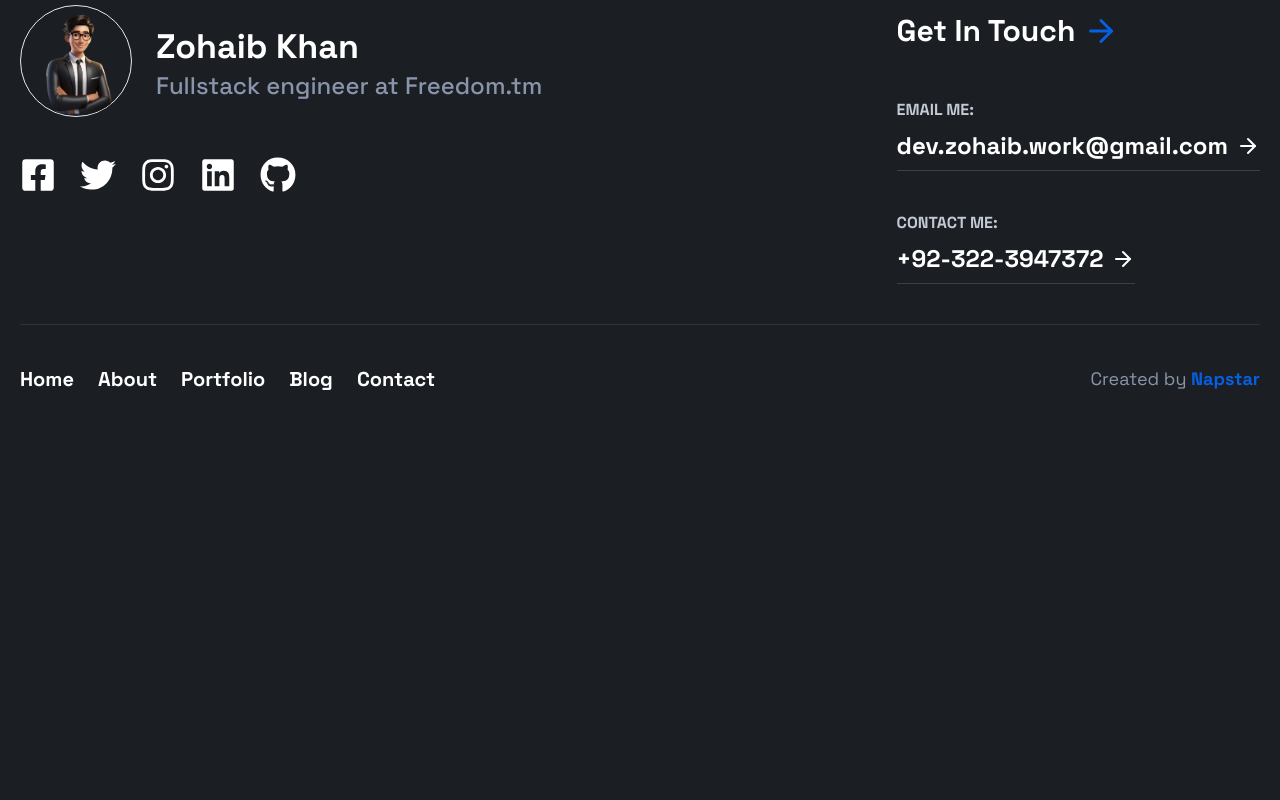
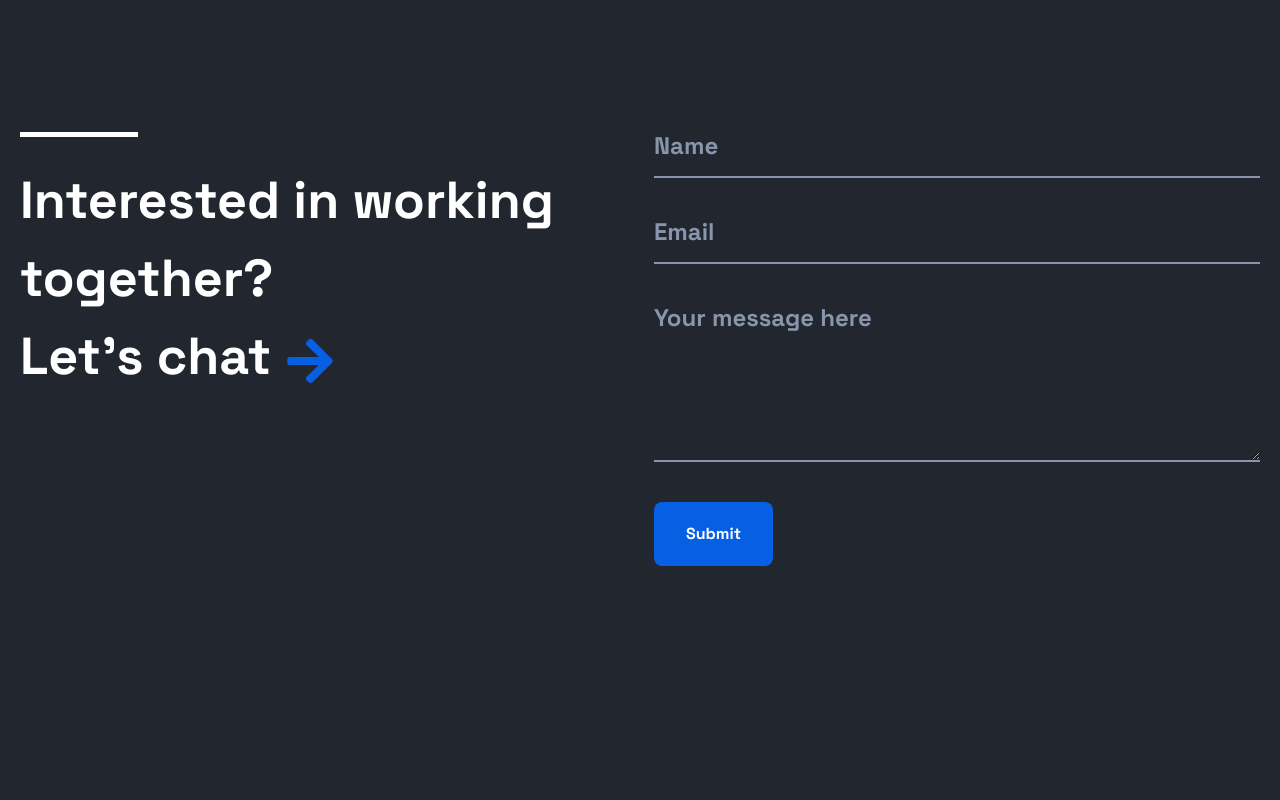
Before and after one commit to napstar-420/my-portfolio-v2, a Next.js app: page / in a window 1280 px wide. Shown: the part 6380-7180 px from the top of the page. Before the commit the page ends 6813 px from the top, so only its background shows below. Built offline with nearby package versions, Linux system fonts and the light colour scheme.

Commit message:
chore: create contact me section of homepage

```diff
--- a/app/globals.css
+++ b/app/globals.css
@@ -110,7 +110,7 @@ body {
   ---------------------------------------
   */
   .primary-btn {
-    @apply pointer inline-block w-full rounded-lg bg-primary px-8 py-[18px] text-center font-bold text-neutral-100 sm:w-max sm:px-8 sm:py-5;
+    @apply inline-block w-full cursor-pointer rounded-lg bg-primary px-8 py-[18px] text-center font-bold text-neutral-100 sm:w-max sm:px-8 sm:py-5;
     transform-style: preserve-3d;
     text-decoration: none;
     transition:
--- a/app/page.tsx
+++ b/app/page.tsx
@@ -3,6 +3,7 @@ import About from '@/app/ui/Home/about';
 import Skills from '@/app/ui/Home/skills';
 import Portfolio from '@/app/ui/Home/portfolio';
 import Testimonials from '@/app/ui/Home/testimonials';
+import Contact from '@/app/ui/Home/contact';
 
 export default function Home() {
   return (
@@ -12,6 +13,7 @@ export default function Home() {
       <Skills />
       <Portfolio />
       <Testimonials />
+      <Contact />
     </main>
   );
 }
--- /dev/null
+++ b/app/ui/Home/contact.tsx
@@ -0,0 +1,29 @@
+import { FaArrowRight } from 'react-icons/fa';
+import Input from '@/app/ui/input';
+import TextArea from '@/app/ui/textarea';
+
+export default function Contact() {
+  return (
+    <div className="bg-neutral-700 bg-opacity-40 px-5 py-24 sm:py-28 md:py-40 lg:py-60">
+      <div className="mx-auto grid max-w-7xl gap-7 md:grid-cols-2">
+        <div>
+          <div className="heading-top-line"></div>
+          <h2 className="text-display-3">
+            Interested in working together?
+            <br />
+            Let&apos;s chat{' '}
+            <FaArrowRight className="inline rotate-90 text-primary md:rotate-0" />
+          </h2>
+        </div>
+        <form className="grid gap-10">
+          <Input type="text" placeholder="Name" required />
+          <Input type="email" placeholder="Email" required />
+          <TextArea placeholder="Your message here" required />
+          <button className="primary-btn" type="submit">
+            Submit
+          </button>
+        </form>
+      </div>
+    </div>
+  );
+}
--- /dev/null
+++ b/app/ui/input.tsx
@@ -0,0 +1,16 @@
+interface InputProps {
+  type: string;
+  placeholder?: string;
+  required?: boolean;
+}
+
+export default function Input({ type, placeholder, required }: InputProps) {
+  return (
+    <input
+      required={required}
+      type={type}
+      placeholder={placeholder}
+      className="text-400 inline-block w-full border-b-2 border-b-neutral-500 bg-transparent pb-4 font-bold text-neutral-100 transition-colors duration-200 ease-in-out placeholder:text-neutral-500 hover:border-b-neutral-100 focus:border-b-neutral-100 focus:outline-none"
+    />
+  );
+}
--- /dev/null
+++ b/app/ui/textarea.tsx
@@ -0,0 +1,15 @@
+interface TextAreaProps {
+  placeholder: string;
+  required?: boolean;
+}
+
+export default function Input({ placeholder, required }: TextAreaProps) {
+  return (
+    <textarea
+      placeholder={placeholder}
+      required={required}
+      rows={5}
+      className="text-400 inline-block w-full border-b-2 border-b-neutral-500 bg-transparent pb-4 font-bold text-neutral-100 transition-colors duration-200 ease-in-out placeholder:text-neutral-500 hover:border-b-neutral-100 focus:border-b-neutral-100 focus:outline-none"
+    ></textarea>
+  );
+}
```
